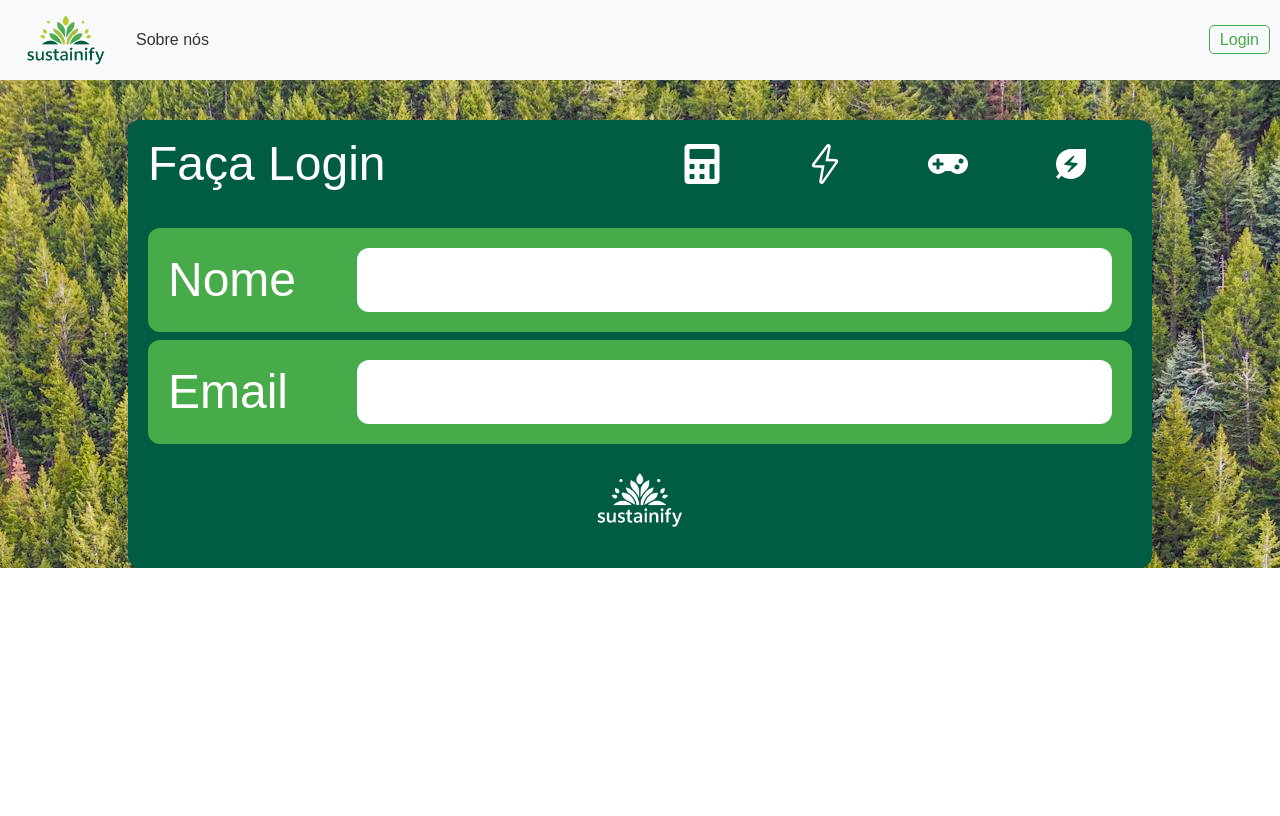
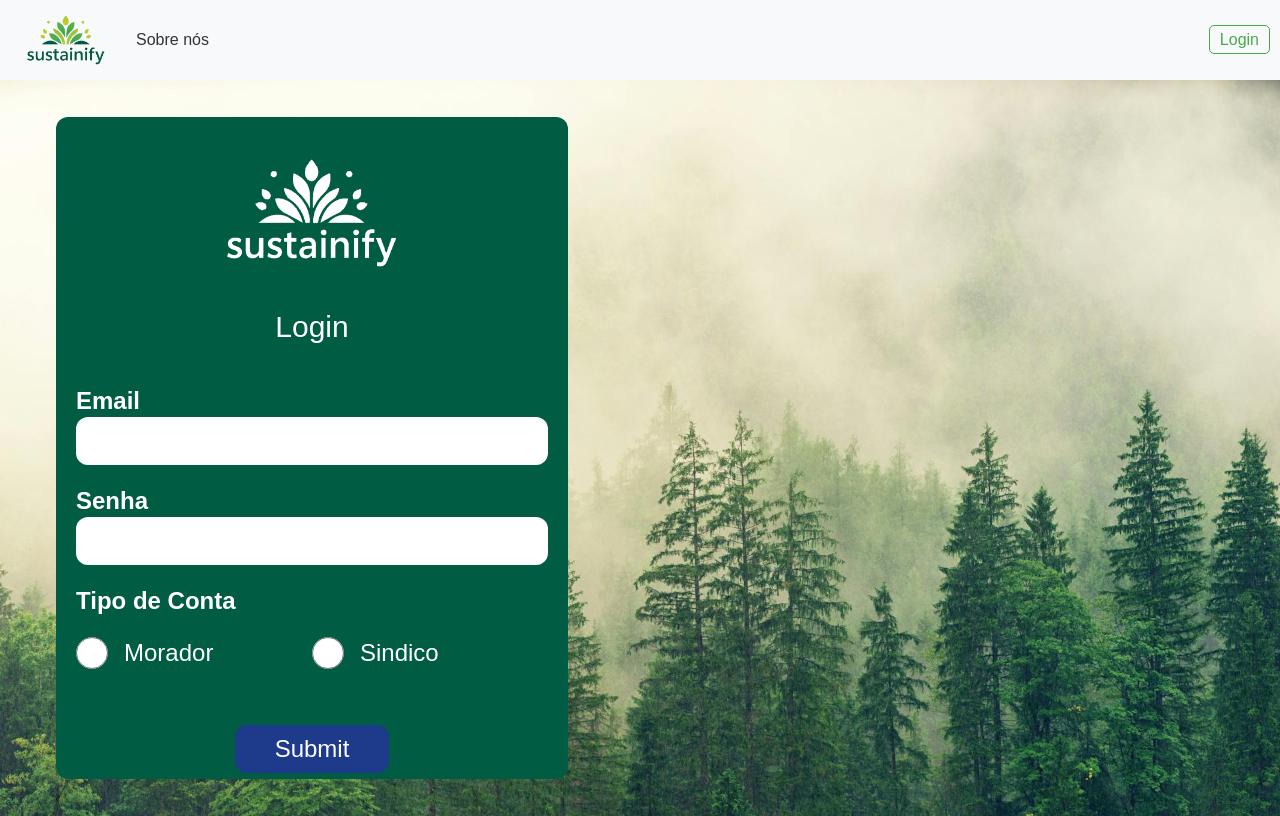
Before and after one commit to vitorvhsilva/sustainify, a Next.js app: page /teste in a window 1280 px wide. Built offline with nearby package versions, Linux system fonts and the light colour scheme.

Commit message:
Pagina de Login refeita
Co-authored-by: Joaogananca26 <joaogananca26@gmail.com>
Co-authored-by: yamamotolucas <lucasbraccoyamamoto@gmail.com>

```diff
--- a/src/app/teste/page.tsx
+++ b/src/app/teste/page.tsx
@@ -1,4 +1,4 @@
-import Login from "@/components/Login/Login";
+import Login from "@/components/LogineCadastro/Login";
 
 export default function Teste() {
   return (
--- a/src/components/Login/InputTextLogin.tsx
+++ /dev/null
@@ -1,8 +0,0 @@
-export default function InputTextLogin({nome, id, inputClicado, setInputClicado}: {nome:string, id:string, inputClicado: string, setInputClicado: (id: string) => void}) {
-  return (
-    <div className={`w-full h-fit flex justify-between ${inputClicado == id ? "bg-cor4": "bg-cor2"} items-center p-5 rounded-xl my-2 transition duration-500`} onClick={() => setInputClicado(id)}>
-      <label className="lg:text-5xl md:text-4xl text-xl text-corBranca" htmlFor={id}>{nome}</label>
-      <input type="text" name={id} id={id} className="lg:w-[80%] md:w-[60%] w-[70%] md:h-16 h-10 md:text-2xl text-xl p-2 rounded-xl" />
-    </div>
-  )
-}
--- a/src/components/Login/Login.tsx
+++ /dev/null
@@ -1,36 +0,0 @@
-"use client"
-
-import Image from "next/image"
-import { useState } from "react"
-import { FaCalculator, FaGamepad } from "react-icons/fa"
-import { MdEnergySavingsLeaf } from "react-icons/md"
-import { SlEnergy } from "react-icons/sl"
-import InputTextLogin from "./InputTextLogin"
-
-export default function Login() {
-
-  const [inputClicado, setInputClicado] = useState("")
-
-  return (
-    <section className="w-full h-fit pt-10 bg-cover bg-[url('/login/fundologin.jpg')]">
-      <div className="md:w-[80%] w-[95%] h-fit bg-cor1 mx-auto rounded-xl p-5">
-        <div className="w-full h-fit flex justify-between items-center md:mb-10 mb-5 md:flex-row flex-col md:gap-0 gap-8">
-          <div className="md:w-[50%] w-full h-full md:text-left text-center">
-            <h1 className="text-5xl text-corBranca">Faça Login</h1>
-          </div>
-          <div className="md:w-[50%] w-full flex justify-around items-center">
-            <FaCalculator className="w-10 h-10 text-corBranca"/>
-            <SlEnergy className="w-10 h-10 text-corBranca"/>
-            <FaGamepad className="w-10 h-10 text-corBranca"/>
-            <MdEnergySavingsLeaf className="w-10 h-10 text-corBranca"/>
-          </div>
-        </div>
-        <form action="" className="w-full h-fit">
-          <InputTextLogin id="nome" nome="Nome" inputClicado={inputClicado} setInputClicado={setInputClicado}/>
-          <InputTextLogin id="email" nome="Email" inputClicado={inputClicado} setInputClicado={setInputClicado}/>
-        </form>
-        <Image className="w-24 mx-auto block" src={"/logobranca.png"} alt="Logo da Sustainify" width={1000} height={1000}/>
-      </div>
-    </section>
-  )
-}
--- /dev/null
+++ b/src/components/LogineCadastro/Login.tsx
@@ -0,0 +1,37 @@
+"use client"
+
+import Image from "next/image"
+
+export default function Login() {
+
+  return (
+    <section className="w-full h-[92vh] bg-cover bg-[url('/login/fundologin.jpg')] flex items-center">
+      <div className="lg:w-[40%] md:w-[80%] w-[95%] h-[90%] bg-cor1 rounded-xl lg:ml-14 mx-auto">
+        <Image className="w-48 mx-auto block" src={'/logobranca.png'} alt="Logo da Sustainify" width={1000} height={1000}/>
+        <h1 className="text-center text-corBranca text-3xl">Login</h1>
+        <form action="" className="p-5">
+          <div className="w-full h-fit my-5">
+            <label htmlFor="email" className="block text-2xl text-corBranca font-semibold">Email</label>
+            <input className="text-2xl px-2 py-2 w-full rounded-xl" type="text" name="email" id="email" />
+          </div>
+          <div className="w-full h-fit my-5">
+            <label htmlFor="senha" className="block text-2xl text-corBranca font-semibold">Senha</label>
+            <input className="text-2xl px-2 py-2 w-full rounded-xl" type="text" name="senha" id="senha" />
+          </div>
+          <h2 className="text-corBranca font-semibold text-2xl mb-2">Tipo de Conta</h2>
+          <div className="w-full flex items-center h-fit my-5">
+            <div className="w-full h-fit flex items-center md:gap-4 gap-1 ">
+              <input className="w-8 h-8" type="radio" id="morador" name="tipo" value="morador"/>
+              <label htmlFor="morador" className="text-2xl text-corBranca">Morador</label>
+            </div>
+            <div className="w-full h-fit flex items-center md:gap-4 gap-1 ">
+              <input className="w-8 h-8" type="radio" id="sindico" name="tipo" value="sindico"/>
+              <label htmlFor="sindico" className="text-2xl text-corBranca">Sindico</label>
+            </div>
+          </div>
+          <input type="submit" className="bg-cor4 hover:bg-cor5 duration-500 transition cursor-pointer px-10 py-2 text-corBranca text-2xl rounded-xl block mx-auto mt-14"/>
+        </form>
+      </div>
+    </section>
+  )
+}
```
Also changed, not shown: public/login/fundologin.jpg, public/login/fundologin2.jpg (added).
